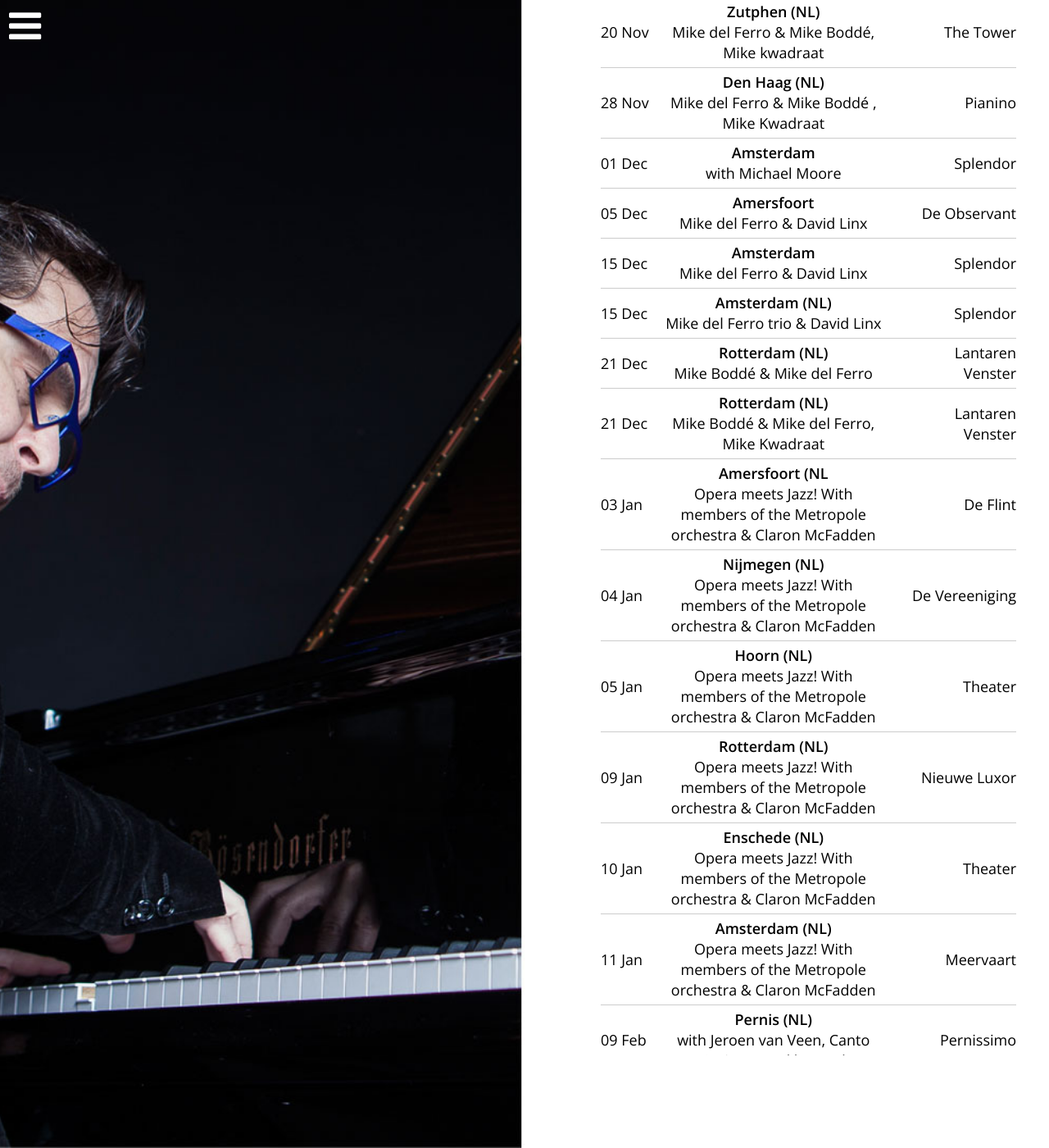
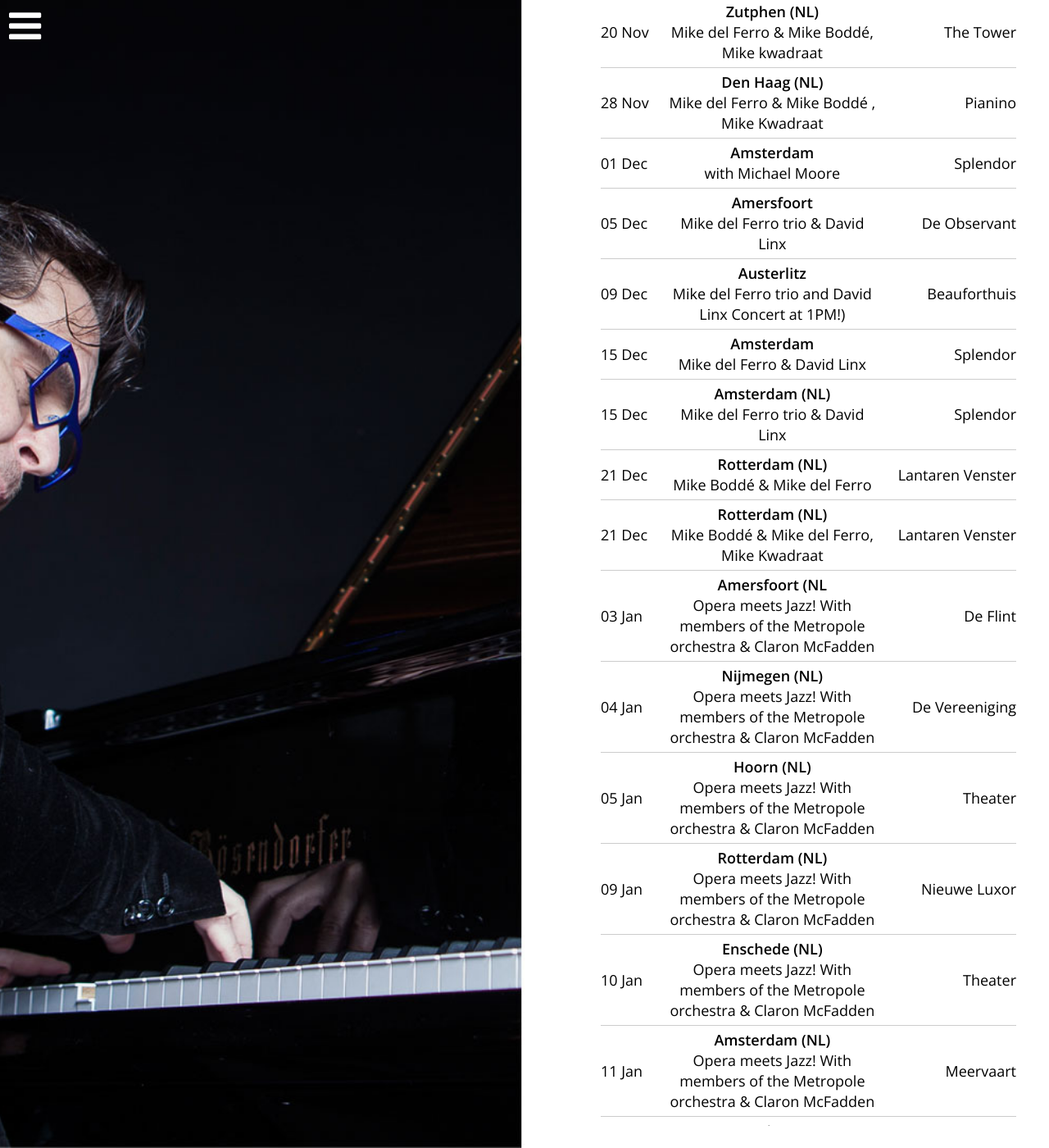
Before and after one commit to mikedelferro/website, a Jekyll site: the page built from agenda.html, in a window 1280 px wide and 1400 px high, scrolled down 752 px. Shown: the whole window at 82% size. Built offline with Jekyll 4.4.1, drawn with Linux system fonts in a browser that asks for light colours; nearby versions of some CDN libraries.

Commit message:
Updated '_config.yml' via CloudCannon

```diff
--- a/_config.yml
+++ b/_config.yml
@@ -113,8 +113,13 @@
     location: Pernissimo
     venue: Pernis (NL)
     url: www.pernissimo.org
-  - title: Mike del Ferro & David Linx
+  - title: Mike del Ferro trio  & David Linx
     date: 2018-12-05 20:00:00
     location: De Observant
     venue: Amersfoort
     url: www.deobservant.nl
+  - title: Mike del Ferro trio and David Linx Concert at 1PM!)
+    date: 2018-12-09 13:00:00
+    location: Beauforthuis
+    venue: Austerlitz
+    url: www.beauforthuis.nl
```
